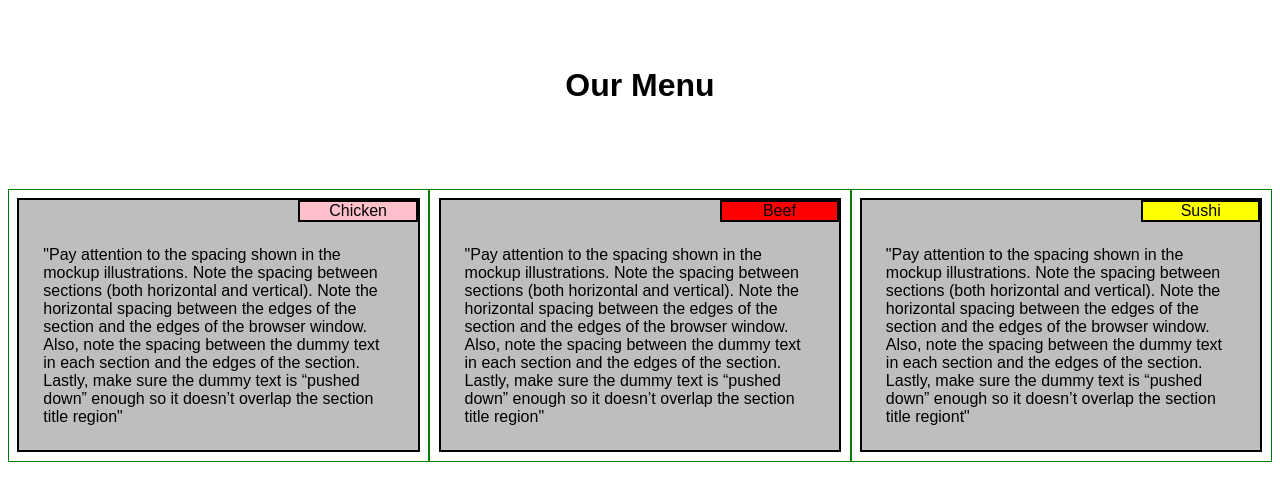
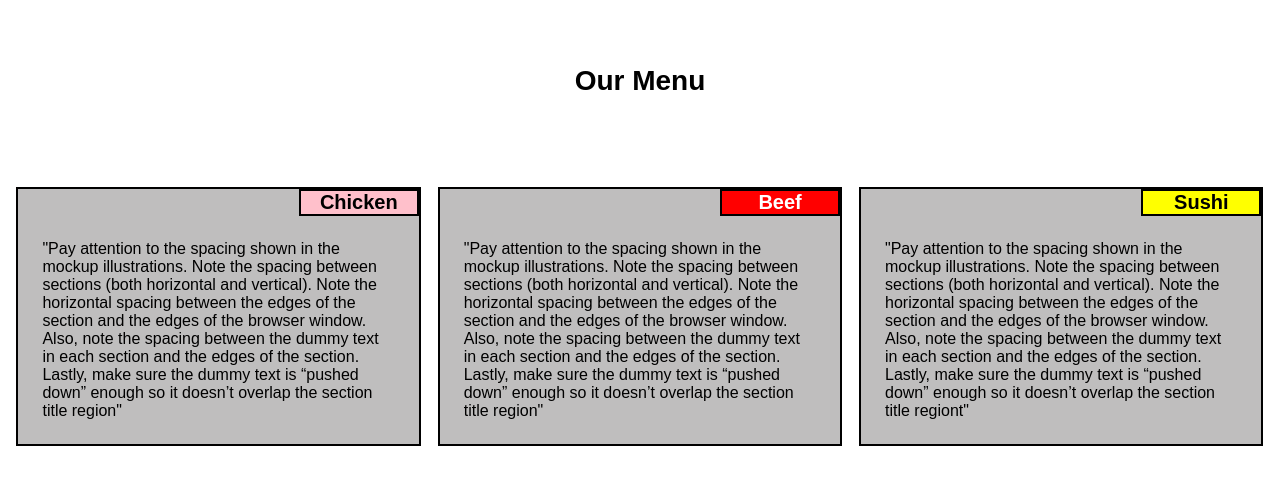
Before and after one commit to ch000000/RailsFrontEnd, a plain HTML site: page module2-solution/index.html in a window 1280 px wide. Drawn offline with Linux system fonts and the light colour scheme.

Commit message:
Assignment 2 final solution

```diff
--- a/module2-solution/css/style.css
+++ b/module2-solution/css/style.css
@@ -6,14 +6,16 @@
 }
 
 
-
-
 /* Simple Responsive Framework. */
+body {
+   font-size: 1em;
+}
 header {
    padding: 3% 3% 5% 3%;
 }
 h1 {
    text-align: center;
+   font-size: 1.75em;
 }
 div.row{
    width:100%;
@@ -26,12 +28,16 @@ div.title {
    top: 0;
    right: -70%;
    text-align: center;
+   font-weight: bold;
+   font-size: 1.25em;
 }
+
 div.row div:nth-child(1) div.title {
    background-color: pink;
 }
 div.row div:nth-child(2) div.title {
    background-color: red;
+   color: white;
 }
 div.row div:nth-child(3) div.title {
    background-color: yellow;
@@ -52,7 +58,6 @@ div.content {
 @media (min-width: 992px) {
   .col-lg-1, .col-lg-2, .col-lg-3, .col-lg-4, .col-lg-5, .col-lg-6, .col-lg-7, .col-lg-8, .col-lg-9, .col-lg-10, .col-lg-11, .col-lg-12 {
     float: left;
-    border: 1px solid green;
   }
   .col-lg-1 {
     width: 8.33%;
@@ -96,7 +101,6 @@ div.content {
 @media (min-width: 768px) and (max-width: 991px) {
   .col-md-1, .col-md-2, .col-md-3, .col-md-4, .col-md-5, .col-md-6, .col-md-7, .col-md-8, .col-md-9, .col-md-10, .col-md-11, .col-md-12 {
     float: left;
-    border: 1px solid green;
   }
   .col-md-1 {
     width: 8.33%;
--- a/module2-solution/index.html
+++ b/module2-solution/index.html
@@ -24,7 +24,7 @@
                <div class="content"> "Pay attention to the spacing shown in the mockup illustrations. Note the spacing between sections (both horizontal and vertical). Note the horizontal spacing between the edges of the section and the edges of the browser window. Also, note the spacing between the dummy text in each section and the edges of the section. Lastly, make sure the dummy text is “pushed down” enough so it doesn’t overlap the section title region"</div>
             </div>
          </div>
-          <div class="col-md-6 col-lg-4">
+          <div class="col-md-12 col-lg-4">
             <div class="section">
                <div class = "title">Sushi</div>
                <div class="content"> "Pay attention to the spacing shown in the mockup illustrations. Note the spacing between sections (both horizontal and vertical). Note the horizontal spacing between the edges of the section and the edges of the browser window. Also, note the spacing between the dummy text in each section and the edges of the section. Lastly, make sure the dummy text is “pushed down” enough so it doesn’t overlap the section title regiont"</div>
```
